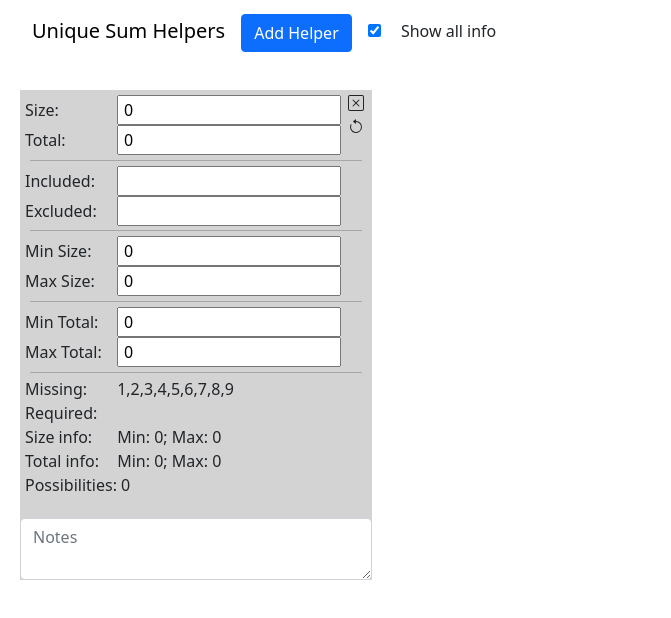
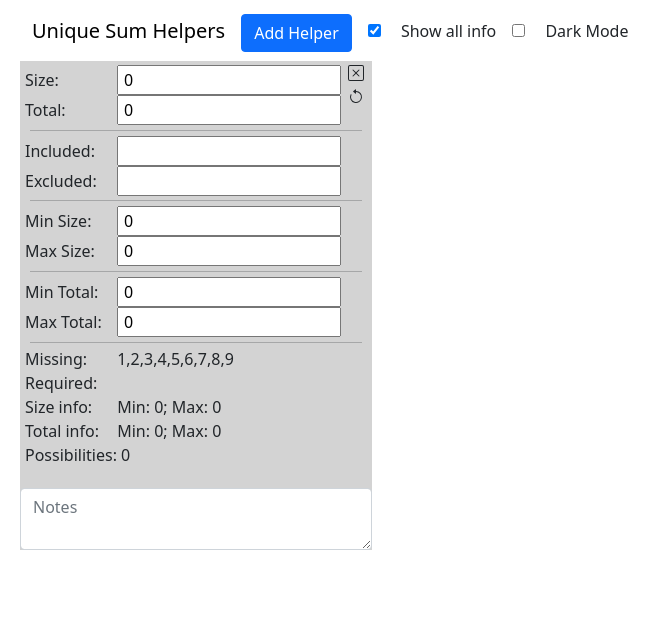
Before and after one commit to theasylm/unique-sum-helpers, a Vue app: page / in a window 1280 px wide. Shown: the top 618 px of the page, without its empty margins (0-671 px from the left). Built offline with nearby package versions, Linux system fonts and the light colour scheme.

Commit message:
Implement dark mode; restore favicon

```diff
--- a/public/index.html
+++ b/public/index.html
@@ -5,6 +5,9 @@
     <meta http-equiv="X-UA-Compatible" content="IE=edge">
     <meta name="viewport" content="width=device-width,initial-scale=1.0">
     <link rel="stylesheet" href="https://cdn.jsdelivr.net/npm/bootstrap-icons@1.5.0/font/bootstrap-icons.css">
+    <link rel="icon"
+      type="image/png"
+      href="logo.png">
     <title>Unique Sum Helpers</title>
   </head>
   <body>
--- a/src/App.vue
+++ b/src/App.vue
@@ -1,5 +1,5 @@
 <template>
-  <div id="app" class="container-fluid">
+  <div id="app" class="container-fluid" v-bind:class="{dark: dark}">
     <nav class="navbar navbar-default fixed-top">
       <div class="container-fluid">
         <!-- Brand and toggle get grouped for better mobile display -->
@@ -9,6 +9,7 @@
         <form class="form-inline">
           <add-helper-button></add-helper-button>
           <show-all-checkbox v-bind:showAll="showAll"></show-all-checkbox>
+          <dark-mode-checkbox v-bind:dark="dark"></dark-mode-checkbox>
         </form>
       </div>
     </nav>
@@ -28,6 +29,7 @@
   import AddHelperButton from './components/AddHelperButton.vue'
   import SumHelper from './components/SumHelper.vue'
   import ShowAllCheckbox from './components/ShowAllCheckbox.vue'
+  import DarkModeCheckbox from './components/DarkModeCheckbox.vue'
   //import $ from 'jquery'
   import 'bootstrap'
 
@@ -42,7 +44,8 @@
     components: {
       AddHelperButton,
       SumHelper,
-      ShowAllCheckbox
+      ShowAllCheckbox,
+      DarkModeCheckbox
     },
     methods: {
       getNextHelperId: function() {
@@ -67,13 +70,22 @@
       return {
         helpers: [{id:'helper-0',included:'',excluded:''}],
         count: 0,
-        showAll: true
+        showAll: true,
+        dark: false
       }
     }
   }
 
 </script>
 <style>
+  #app.dark, #app.dark nav {
+    background-color: #333;
+  }
+
+  #app.dark nav, #app.dark nav .navbar-brand {
+    color: white;
+  }
+
   .container-fluid {
     padding-left: 2rem;
     padding-right: 2rem;
@@ -89,6 +101,9 @@
     padding-top: 1rem;
   }
 
+  .row.helper-row {
+    margin-top: -30px;
+  }
 
   .dummy-row {
     visibility:  hidden;
--- /dev/null
+++ b/src/components/DarkModeCheckbox.vue
@@ -0,0 +1,29 @@
+<template>
+	<label for="dark">
+		<input class="form-inline-check" type="checkbox" v-bind:checked='dark' id="dark" v-on:click="toggleDark" />
+		Dark Mode
+	</label>
+</template>
+
+<script>
+	export default {
+		name: 'DarkModeCheckbox',
+		props: ['dark'],
+		methods: {
+			toggleDark: function(){
+				this.$parent.dark = !this.$parent.dark
+			}
+		}
+	}
+</script>
+<style>
+	#dark {
+		margin: 1rem;
+	}
+	.check-col {
+		display: inline-block;
+	}
+	.check-col label {
+		cursor:  pointer;
+	}
+</style>
```
